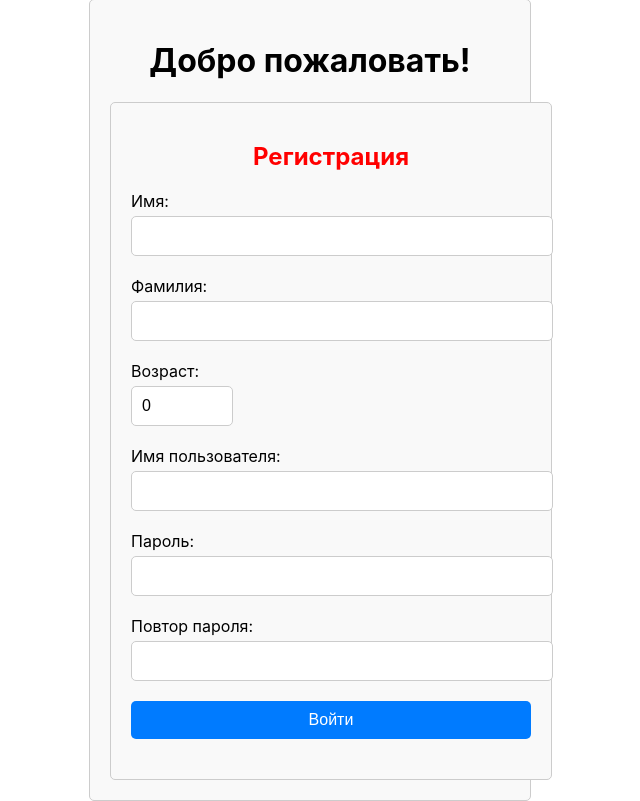
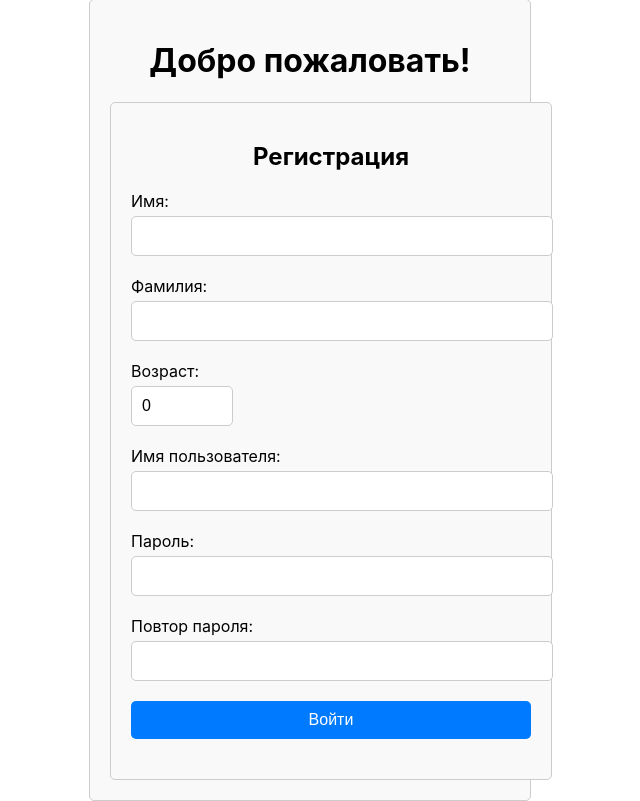
Before and after one commit to SidorovichPavel/svh_client, a React (Create React App) app: page /register in a window 1280 px wide. Shown: the whole page, without its empty margins (330-970 px from the left). Built offline with nearby package versions, Linux system fonts and the light colour scheme.

Commit message:
formatting and msg

```diff
--- a/src/Pages/Components/LoginForm/LoginForm.tsx
+++ b/src/Pages/Components/LoginForm/LoginForm.tsx
@@ -11,10 +11,6 @@ function hash(data: string) {
     return hash;
 }
 
-interface LoginProps {
-    onLogin: (username: string, password: string) => void;
-}
-
 const Login: React.FC = () => {
     const context = "Вход";
     const [username, setUsername] = useState<string>('');
@@ -25,7 +21,6 @@ const Login: React.FC = () => {
         e.preventDefault();
 
         const hashed_pass = hash(password);
-        console.log(hashed_pass);
 
         const json = JSON.stringify({
             username: username,
@@ -43,14 +38,14 @@ const Login: React.FC = () => {
             }
         } catch (error: any) {
             console.log(error);
-            setError('Auth failed');
+            setError('Ошибка входа');
         }
     };
 
     return (
         <div className="login-form">
             <h2>{context}</h2>
-            <b>{error}</b>
+            <b style={{ color: "red" }}>{error}</b>
             <form onSubmit={handleLogin}>
                 <div className="form-group">
                     <label htmlFor="username">Имя пользователя:</label>
--- a/src/Pages/Components/RegisterForm/RegisterForm.tsx
+++ b/src/Pages/Components/RegisterForm/RegisterForm.tsx
@@ -26,7 +26,6 @@ const RegisterForm: React.FC = () => {
         e.preventDefault();
 
         const hashed_pass = hash(password);
-        console.log(hashed_pass);
 
         const json = JSON.stringify({
             username: username,
@@ -44,13 +43,13 @@ const RegisterForm: React.FC = () => {
             }
         } catch (error: any) {
             console.log(error);
-            setError('Auth failed');
+            setError('Ошибка регистрации');
         }
     };
 
     return (
         <div className="register">
-            <h2 style={{ color: "red" }}>{context}</h2>
+            <h2>{context}</h2>
             <b style={{ color: "red" }}>{error}</b>
             <form onSubmit={handleRegister}>
                 <div className='form-group'>
```
